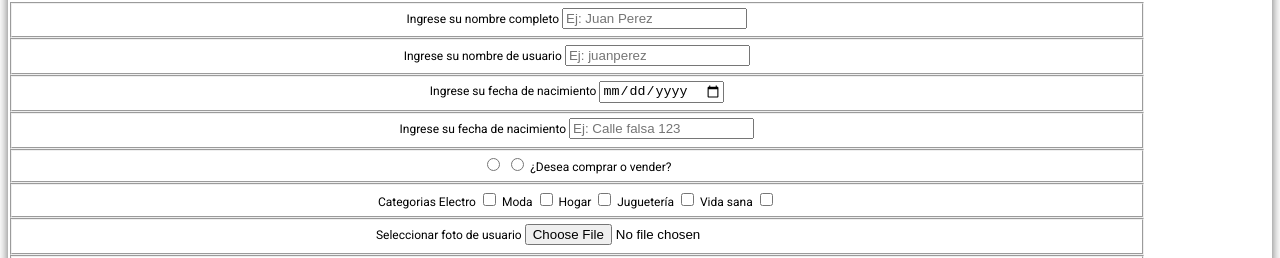
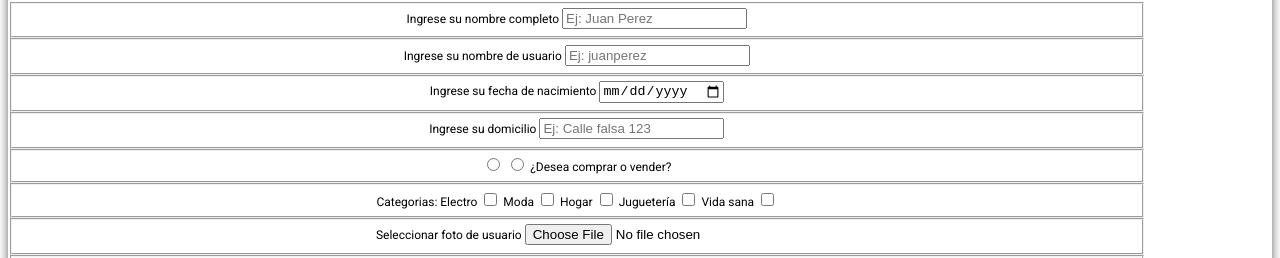
Before and after one commit to JeremiasJ9/mercadoliebre, a website: page views/register.html in a window 1280 px wide. Shown: the part 236-494 px from the top of the page. Drawn offline with Linux system fonts and the light colour scheme; files that its build step writes are made by us from their sources; files whose address does not match are found by name.

Commit message:
correccion de register

```diff
--- a/views/register.html
+++ b/views/register.html
@@ -59,7 +59,7 @@ rel="stylesheet" />
         </fieldset>
 
         <fieldset>
-            <label for="domicilio">Ingrese su fecha de nacimiento</label>
+            <label for="domicilio">Ingrese su domicilio</label>
             <input id="domicilio"  name="domicilio" placeholder="Ej: Calle falsa 123">
         </fieldset>
 
@@ -72,7 +72,7 @@ rel="stylesheet" />
         </fieldset>
 
         <fieldset>
-            <label>Categorias</label>
+            <label>Categorias:</label>
 
             <label>
                 Electro
```
